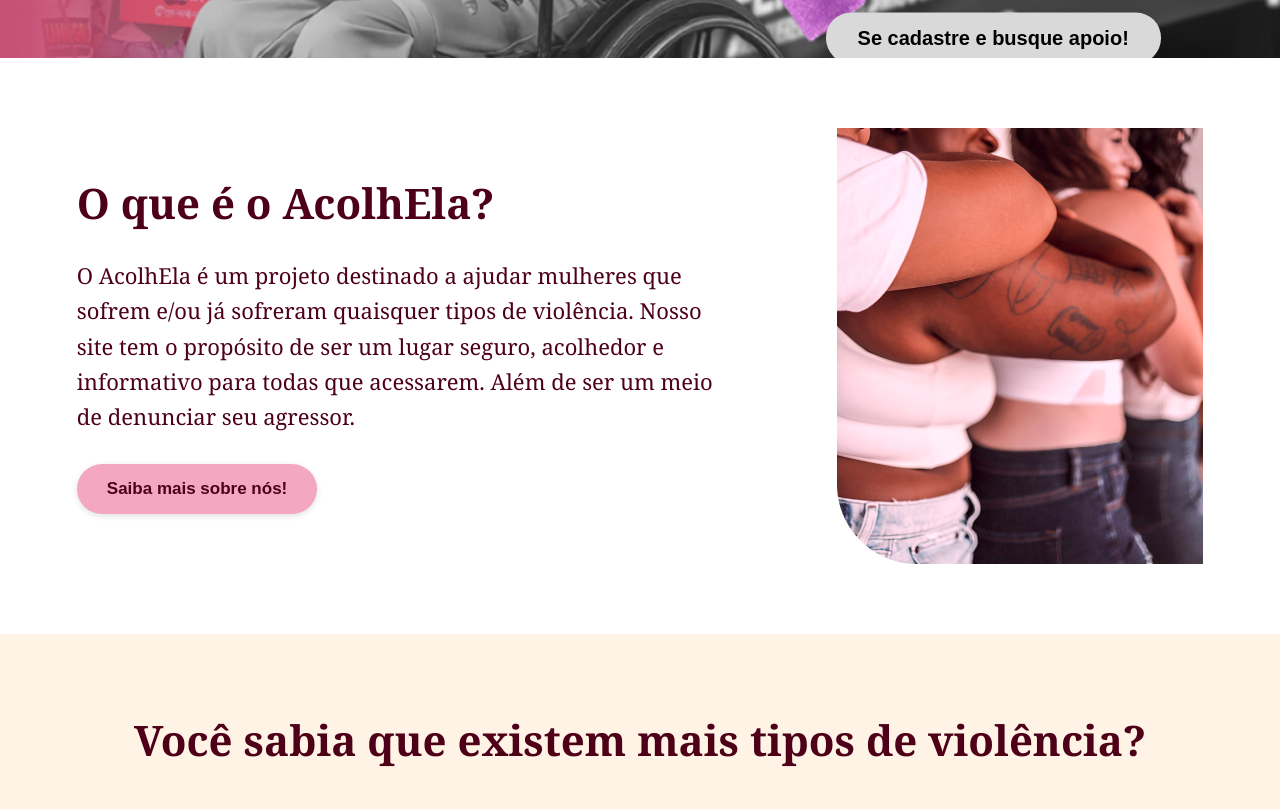
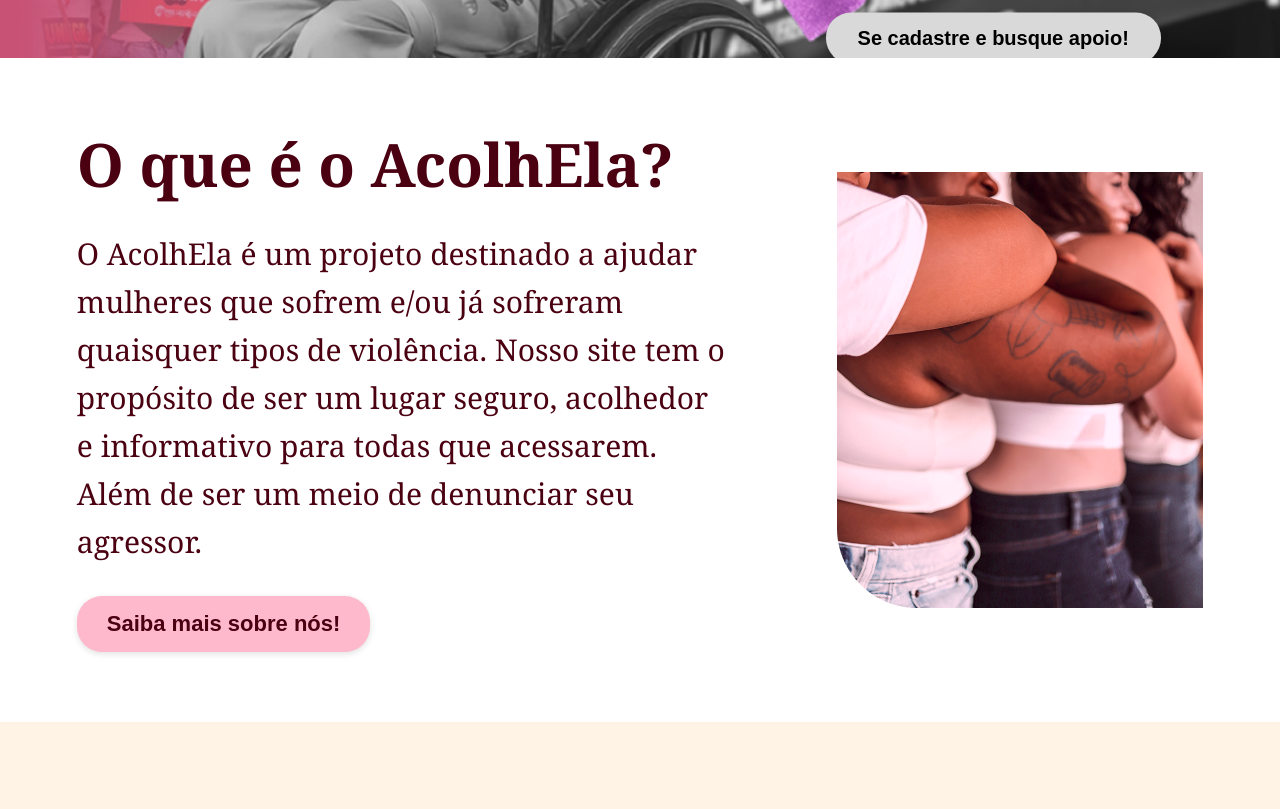
Before and after one commit to karinycapanema/AcolhEla, a Vue app: page / in a window 1280 px wide. Shown: the part 500-1309 px from the top of the page. Built offline with nearby package versions, Linux system fonts and the light colour scheme.

Commit message:
Ajustes no CSS da section sobre

```diff
--- a/src/components/home/SobreSection.vue
+++ b/src/components/home/SobreSection.vue
@@ -43,7 +43,7 @@
   padding: 70px 6%;
 }
 
-/* Área que junta texto e imagem */
+
 .sobre-conteudo {
   width: 100%;
   max-width: 1300px;
@@ -57,10 +57,6 @@
   gap: 70px;
 }
 
-/* =========================
-   TEXTO
-   ========================= */
-
 .sobre-texto {
   flex: 1;
 
@@ -70,11 +66,11 @@
 .sobre-texto h2 {
   margin: 0 0 30px;
 
-  color: #4d0017;
+  color: #4A0011;
 
   font-family: Georgia, 'Times New Roman', serif;
 
-  font-size: 42px;
+  font-size: 60px;
 
   font-weight: bold;
 
@@ -84,33 +80,29 @@
 .sobre-texto p {
   margin: 0 0 30px;
 
-  color: #4d0017;
+  color: #4A0011;
 
   font-family: Georgia, 'Times New Roman', serif;
 
-  font-size: 22px;
+  font-size: 30px;
 
   line-height: 1.6;
 }
-
-/* =========================
-   BOTÃO
-   ========================= */
 
 .btn-sobre {
   display: inline-block;
 
   padding: 15px 30px;
 
-  background-color: #f3a7c1;
+  background-color: #FEB9CD;
 
-  color: #4d0017;
+  color: #4A0011;
 
   border-radius: 25px;
 
   font-family: Arial, sans-serif;
 
-  font-size: 17px;
+  font-size: 22px;
 
   font-weight: 600;
 
@@ -124,11 +116,6 @@
 .btn-sobre:hover {
   transform: scale(1.05);
 }
-
-
-/* =========================
-   IMAGEM
-   ========================= */
 
 .sobre-imagem {
   flex: 0 0 auto;
@@ -150,11 +137,6 @@
 
   border-radius: 0;
 }
-
-
-/* =========================
-   RESPONSIVIDADE
-   ========================= */
 
 @media (max-width: 900px) {
 
```
